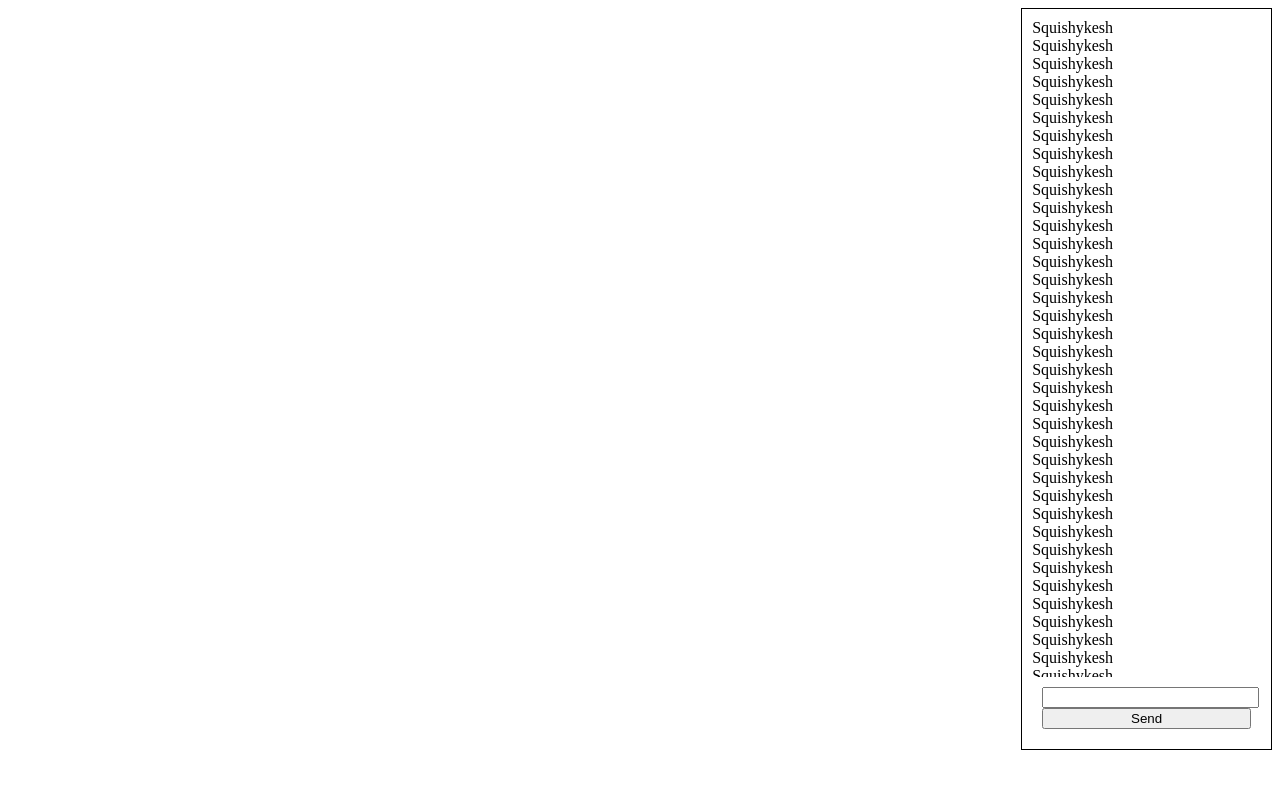
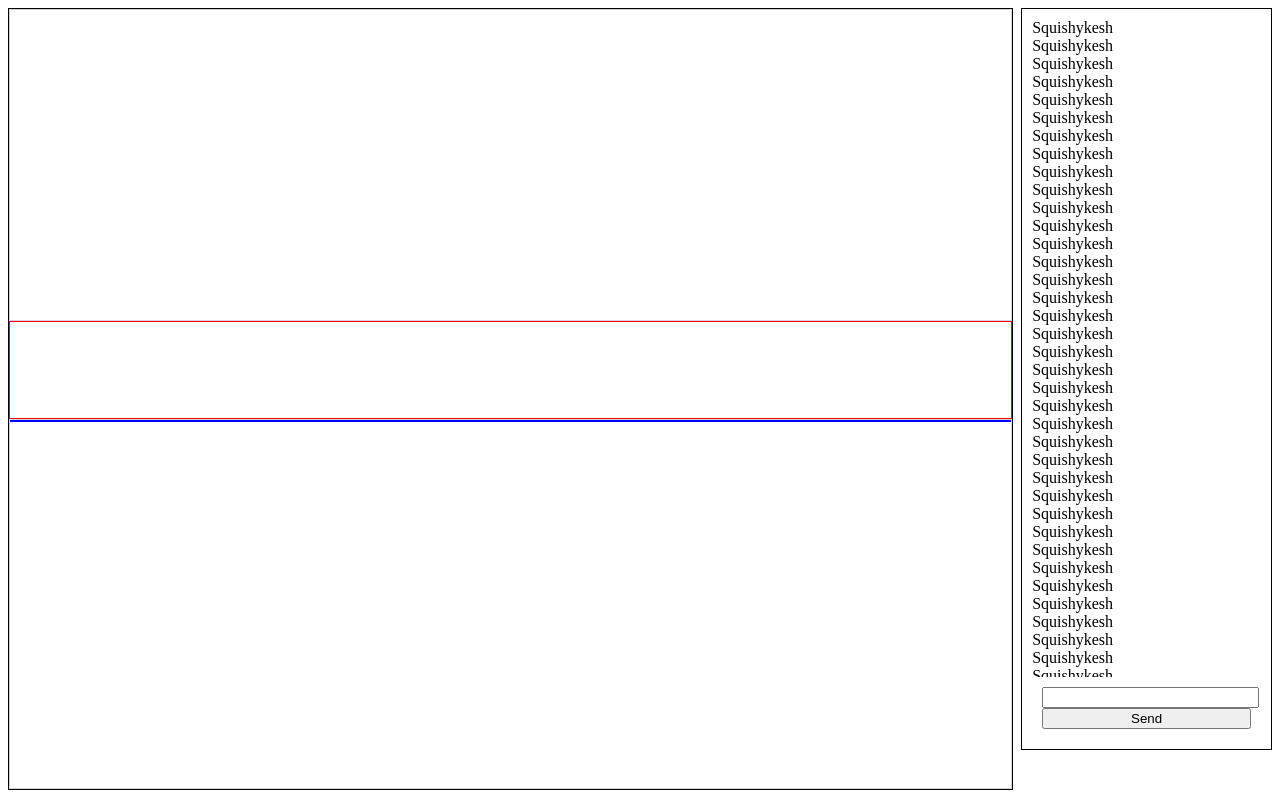
Before and after one commit to Camb-io/playcamb.io, a React (Create React App) app in the folder cambio-client/: page /1 in a window 1280 px wide. Built offline with nearby package versions, Linux system fonts and the light colour scheme.

Commit message:
starting grid layout

```diff
--- a/cambio-client/src/assets/_variables.scss
+++ b/cambio-client/src/assets/_variables.scss
@@ -1,2 +1,4 @@
 $standard-button-color: DodgerBlue;
 $standard-button-text-color: #fff;
+$standard-player-area: #D3D3D3;
+$standard-deck-area: red;
--- a/cambio-client/src/components/Board/Board.main.jsx
+++ b/cambio-client/src/components/Board/Board.main.jsx
@@ -2,6 +2,7 @@ import React from 'react'
 import { useDispatch, useSelector } from 'react-redux'
 import * as boardSelectors from '../../store/board/selectors'
 import * as boardActions from '../../store/board/actions'
+
 
 const Board = (props) => {
   const dispatch = useDispatch()
--- a/cambio-client/src/components/Board/styles.scss
+++ b/cambio-client/src/components/Board/styles.scss
@@ -5,21 +5,38 @@
 }
 
 .full-board {
-
+  border: 1px solid black;
+  height: 97.5vh;
+  width: 100%;
+  display: grid;
+  grid-template-rows: 40% 12.5% 47.5%;
+  grid-template-columns: auto;
+  grid-template-areas:
+    "top-players"
+    "deck-area"
+    "bottom-players";
 }
 
 .top-players {
-
+  border-width: 1px;
+  border-style: solid;
+  border-color: $standard-player-area;
 }
 
 .deck-area {
-
+  border-width: 1px;
+  border-style: solid;
+  border-color: $standard-deck-area;
 }
 
 .bottom-players {
-
+  border-width: 1px;
+  border-style: solid;
+  border-color: $standard-player-area;
 }
 
 .current-user {
-
+  border-width: 1px;
+  border-style: solid;
+  border-color: blue;
 }
```
